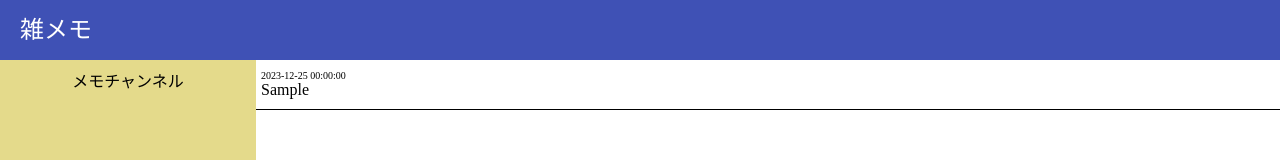
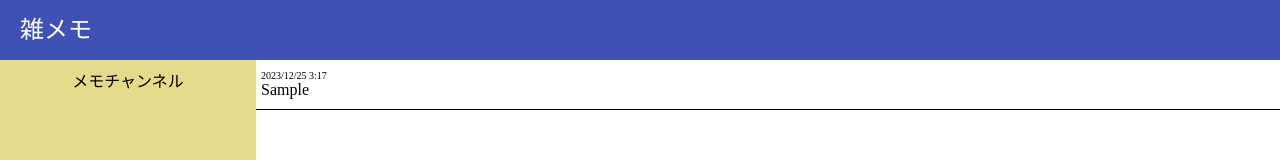
Before and after one commit to mesichicken/zatumemo, a Vue app: page / in a window 1280 px wide. Both pictures are taken after typing "Sample" into the empty fields and a click on the button "送信". Shown: the top 160 px of the page. Built offline with nearby package versions, Linux system fonts and the light colour scheme.

Commit message:
いろいろ実装

```diff
--- a/src/renderer/src/components/MemoCard.vue
+++ b/src/renderer/src/components/MemoCard.vue
@@ -1,16 +1,28 @@
 <script setup lang="ts">
-interface Props {
-  memo: string
+import { Memo } from './types'
+
+type Props = {
+  memo: Memo
 }
 
 const props = defineProps<Props>();
+
+const formatDate = (date: Date): string => {
+  const year = date.getFullYear()
+  const month = date.getMonth() + 1
+  const day = date.getDate()
+  const hour = date.getHours()
+  const minute = date.getMinutes()
+
+  return `${year}/${month}/${day} ${hour}:${minute}`
+}
 
 </script>
 
 <template>
   <li class="memo-card">
-    <h3>2023-12-25 00:00:00</h3>
-    <p>{{ props.memo }}</p>
+    <h3>{{ formatDate(props.memo.date) }}</h3>
+    <p>{{ props.memo.memo }}</p>
   </li>
 </template>
 
--- a/src/renderer/src/components/MemoLists.vue
+++ b/src/renderer/src/components/MemoLists.vue
@@ -1,14 +1,21 @@
 <script setup lang="ts">
 import { ref } from 'vue'
+import { Memo } from './types'
 import MemoCard from './MemoCard.vue'
 
-const memo = ref('')
-const memoList = ref<string[]>([])
+const memo_content = ref<string>('')
+const memoList = ref<Memo[]>([])
 
 const onAdd = (e: Event): void => {
+  const memo_date: Date = new Date()
+  const memo: Memo = {
+    memo: memo_content.value,
+    date: memo_date
+  }
+  memoList.value.push(memo)
   e.preventDefault()
-  memoList.value.push(memo.value)
-  memo.value = ''
+
+  memo_content.value = ''
 }
 
 </script>
@@ -24,7 +31,7 @@ const onAdd = (e: Event): void => {
   <div class="memo-form">
     <form @submit.prevent="onAdd">
       <!-- コントロールキーを押しながらEnterでも送信できる -->
-      <textarea name="" id="" cols="30" rows="10" v-model="memo" placeholder="メモを入力してください" @keydown.enter.ctrl="onAdd">
+      <textarea name="" id="" cols="30" rows="10" v-model="memo_content" placeholder="メモを入力してください" @keydown.enter.ctrl="onAdd">
 
       </textarea>
       <button class="submit" type="submit">送信</button>
--- /dev/null
+++ b/src/renderer/src/components/types.ts
@@ -0,0 +1,4 @@
+export type Memo = {
+  memo: string
+  date: Date
+}
```
